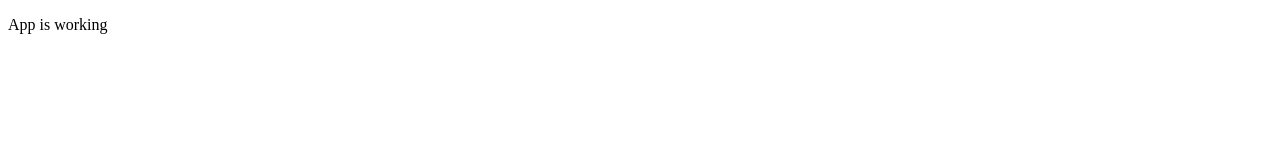
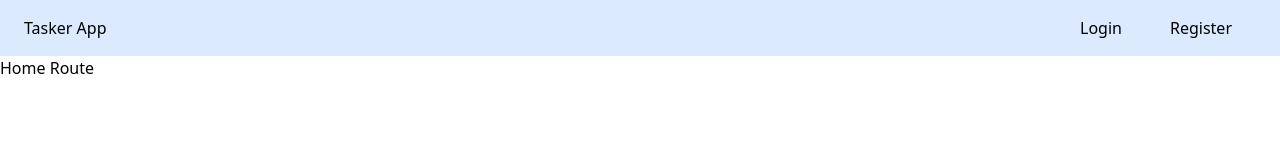
Before and after one commit to OCHIENGDAVIS/tasker, a React app in the folder client/: page / in a window 1280 px wide. Built offline with nearby package versions, Linux system fonts and the light colour scheme.

Commit message:
Set up Redux, React router and the header components/links

```diff
--- a/client/package.json
+++ b/client/package.json
@@ -6,10 +6,15 @@
     "@testing-library/jest-dom": "^5.16.2",
     "@testing-library/react": "^12.1.3",
     "@testing-library/user-event": "^13.5.0",
+    "axios": "^0.26.0",
     "http-proxy-middleware": "^2.0.3",
     "react": "^17.0.2",
     "react-dom": "^17.0.2",
+    "react-redux": "^7.2.6",
+    "react-router-dom": "^6.2.1",
     "react-scripts": "5.0.0",
+    "redux": "^4.1.2",
+    "redux-thunk": "^2.4.1",
     "web-vitals": "^2.1.4"
   },
   "scripts": {
--- a/client/public/index.html
+++ b/client/public/index.html
@@ -9,6 +9,7 @@
       name="description"
       content="Web site created using create-react-app"
     />
+    <script src="https://cdn.tailwindcss.com"></script>
     <link rel="apple-touch-icon" href="%PUBLIC_URL%/logo192.png" />
     <!--
       manifest.json provides metadata used when your web app is installed on a
--- a/client/src/components/App.js
+++ b/client/src/components/App.js
@@ -1,7 +1,28 @@
 import React from 'react';
+import { BrowserRouter, Routes, Route } from 'react-router-dom';
+
+import Header from './Header';
+import Dashboard from './Dashboard';
+import Login from './Login';
+import Register from './Register';
+import Home from './Home';
 
 const App = () => {
-  return <p>App is working</p>;
+  return (
+    <div>
+      <BrowserRouter>
+        <div>
+          <Header />
+          <Routes>
+            <Route path="/" index element={<Home />} />
+            <Route path="/login" element={<Login />} />
+            <Route path="/register" element={<Register />} />
+            <Route path="/dashboard" element={<Dashboard />} />
+          </Routes>
+        </div>
+      </BrowserRouter>
+    </div>
+  );
 };
 
 export default App;
--- /dev/null
+++ b/client/src/components/Dashboard.js
@@ -0,0 +1,3 @@
+const Dashboard = () => <h2>Dashboard</h2>;
+
+export default Dashboard;
--- /dev/null
+++ b/client/src/components/Header.js
@@ -0,0 +1,25 @@
+import { Link } from 'react-router-dom';
+
+const Header = () => {
+  return (
+    <header className="bg-blue-100 flex px-6 py-4">
+      <div>
+        <Link to="/">Tasker App</Link>
+      </div>
+      <span className="flex-grow"></span>
+
+      <div>
+        <ul className="flex">
+          <li className="px-6 ">
+            <Link to="/login"> Login </Link>
+          </li>
+          <li className="px-6 ">
+            <Link to="/register"> Register </Link>
+          </li>
+        </ul>
+      </div>
+    </header>
+  );
+};
+
+export default Header;
--- /dev/null
+++ b/client/src/components/Home.js
@@ -0,0 +1,3 @@
+const Home = () => <h2>Home Route</h2>;
+
+export default Home;
--- /dev/null
+++ b/client/src/components/Login.js
@@ -0,0 +1,2 @@
+const Login = () => <h2>Login</h2>;
+export default Login;
--- /dev/null
+++ b/client/src/components/Register.js
@@ -0,0 +1,2 @@
+const Register = () => <h2>Register</h2>;
+export default Register;
--- a/client/src/index.js
+++ b/client/src/index.js
@@ -1,6 +1,18 @@
 import React from 'react';
 import ReactDOM from 'react-dom';
 
+import { Provider } from 'react-redux';
+import { createStore, applyMiddleware } from 'redux';
+
 import App from './components/App';
+import reducers from './reducers';
 
-ReactDOM.render(<App />, document.querySelector('#root'));
+const store = createStore(reducers, {}, applyMiddleware());
+
+ReactDOM.render(
+  <Provider store={store}>
+    <App />
+  </Provider>,
+
+  document.querySelector('#root')
+);
--- /dev/null
+++ b/client/src/reducers/authReducer.js
@@ -0,0 +1,8 @@
+const authReducer = (state = {}, action) => {
+  switch (action.type) {
+    default:
+      return state;
+  }
+};
+
+export default authReducer;
--- /dev/null
+++ b/client/src/reducers/index.js
@@ -0,0 +1,7 @@
+import { combineReducers } from 'redux';
+
+import authReducer from './authReducer';
+
+export default combineReducers({
+  auth: authReducer,
+});
```
Also changed, not shown: 1 other file.
